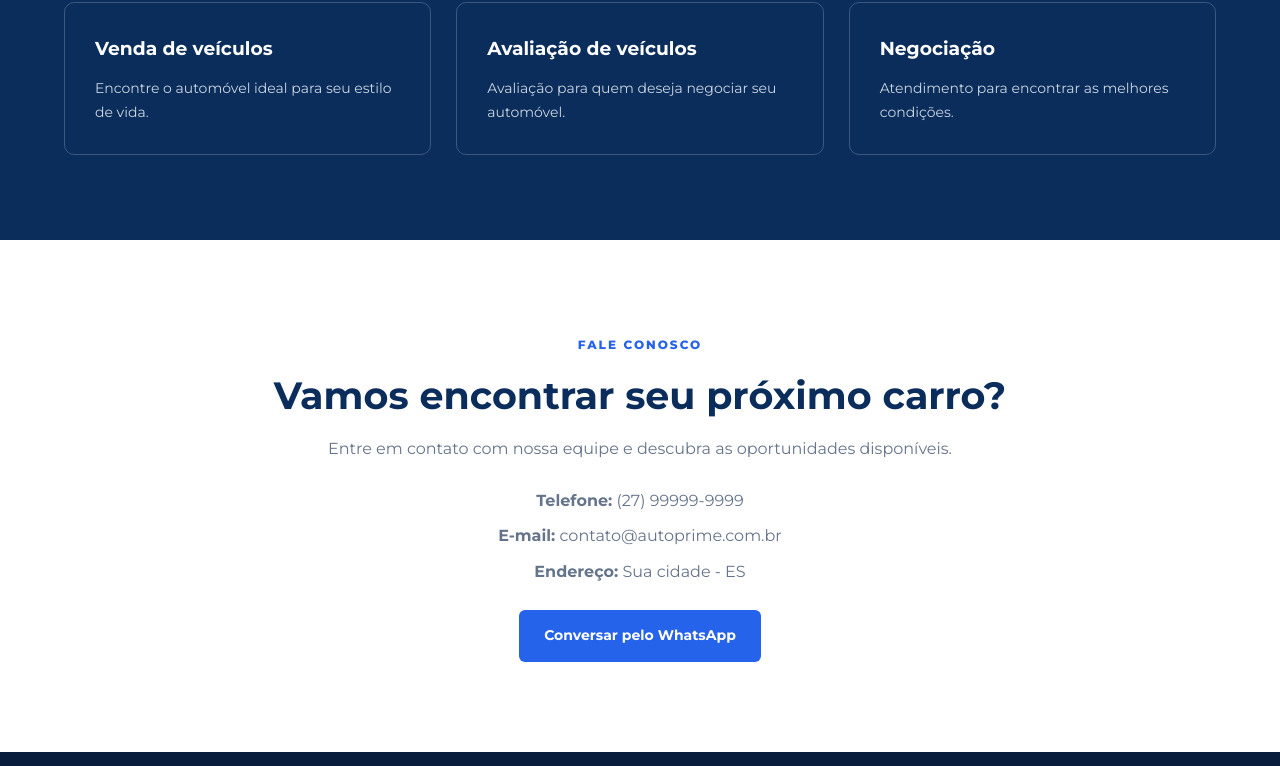
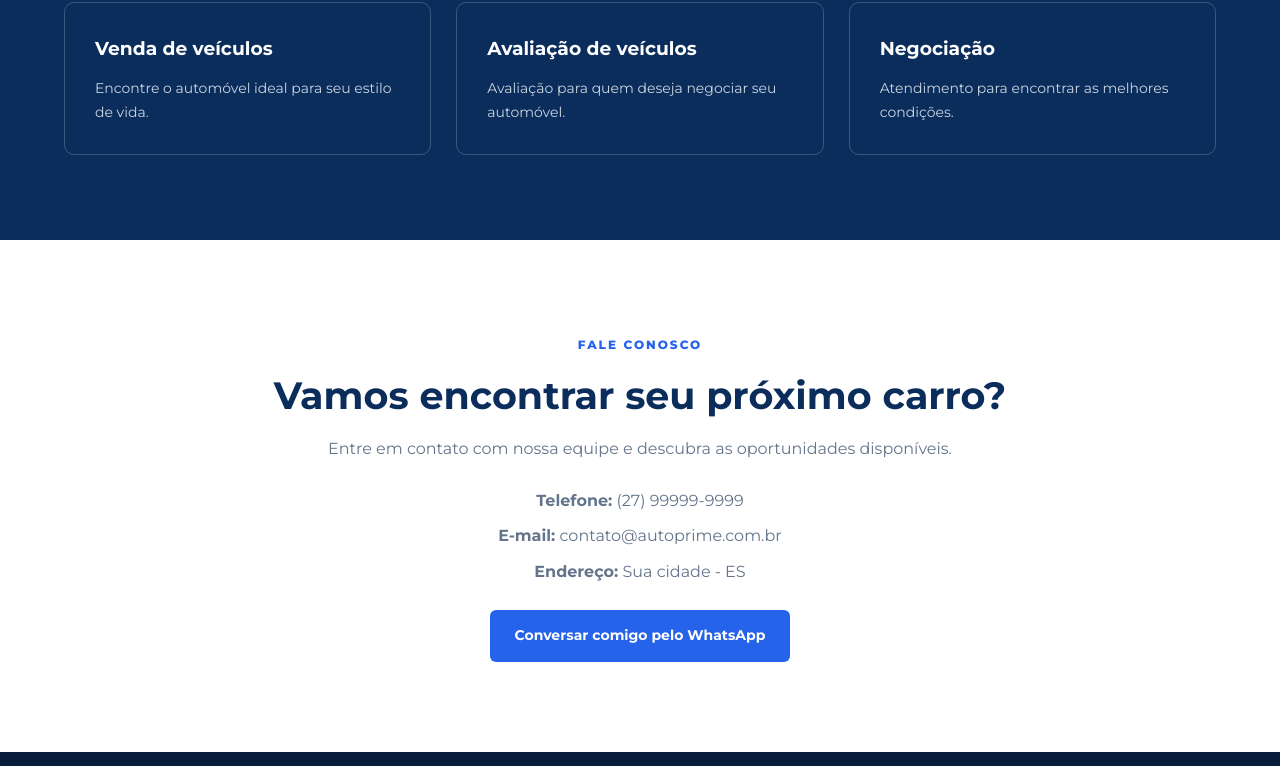
Before and after one commit to diegoinacioduarte6-svg/portf-lio-, a plain HTML site: page index.html in a window 1280 px wide. Shown: the part 2747-3513 px from the top of the page. Drawn offline with Linux system fonts and the light colour scheme.

Commit message:
altera um texto

```diff
--- a/index.html
+++ b/index.html
@@ -232,7 +232,8 @@
                     class="btn btn-primary"
                     target="_blank"
                     rel="noopener noreferrer">
-                    Conversar pelo WhatsApp
+                    Conversar comigo
+                    pelo WhatsApp
                 </a>
             </div>
         </section>
```
